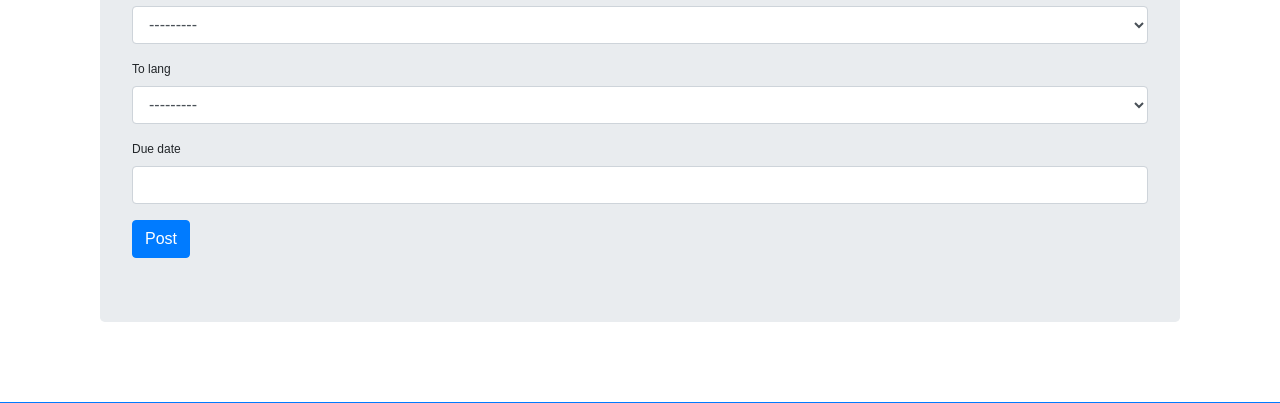
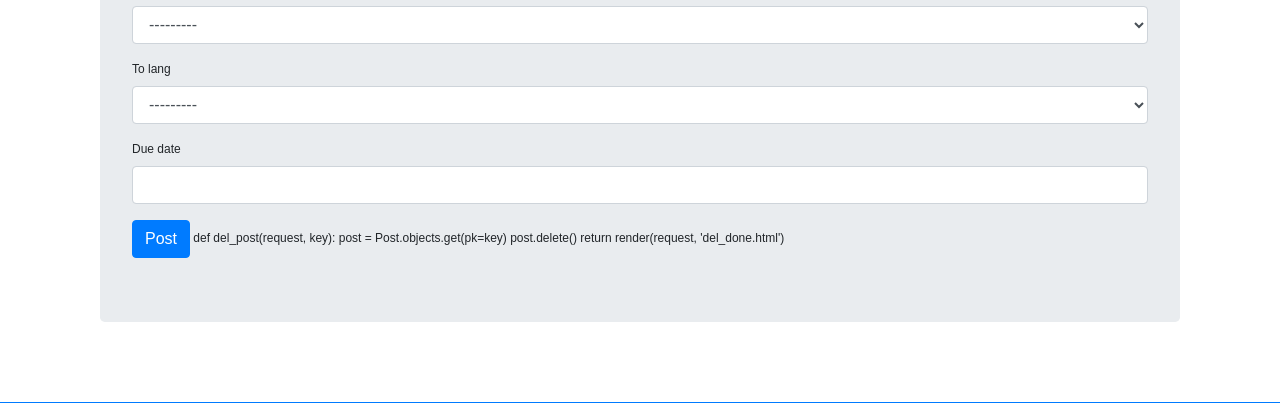
Before and after one commit to ALearningCurve/NLPP, a Django app: a page that uses NLPP/posts/templates/posts/post_form.html in a window 1280 px wide. Shown: the part 867-1270 px from the top of the page. Run offline with Django 3.2, Linux system fonts and the light colour scheme; a user stored in the database is signed in; data comes from the database, SQL or seed files in the repository; some libraries are stand-ins or nearby versions.

Commit message:
Update post_form.html

```diff
--- a/NLPP/posts/templates/posts/post_form.html
+++ b/NLPP/posts/templates/posts/post_form.html
@@ -16,6 +16,10 @@
 		{% buttons %}
 			<button type="submit" class="btn btn-primary btn-large">Post</button>
 		{% endbuttons %}
+		def del_post(request, key):
+    		post = Post.objects.get(pk=key)
+    		post.delete()
+   		return render(request, 'del_done.html')
 	</form>
 	{% endif %}
 </div>
```
